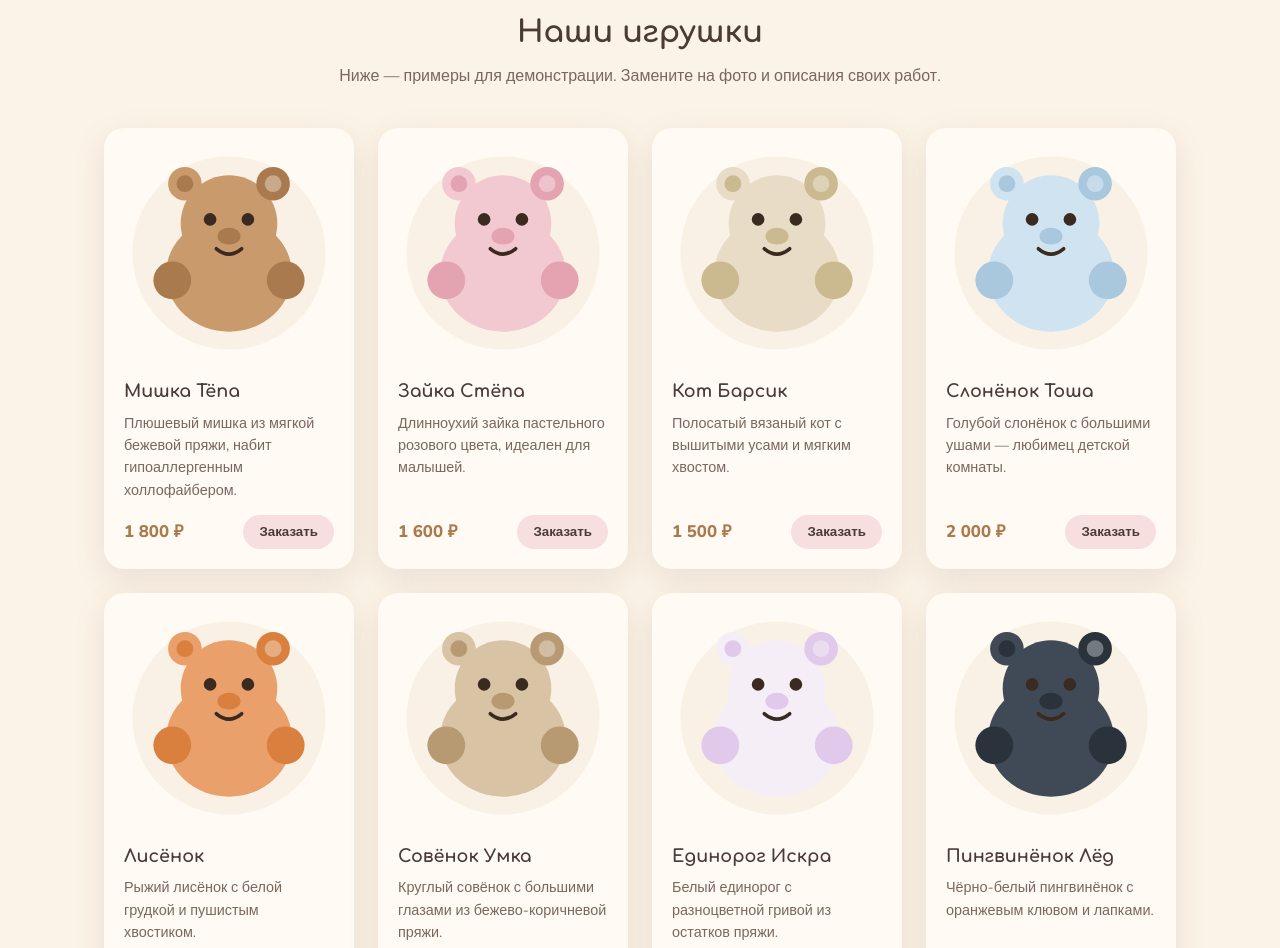
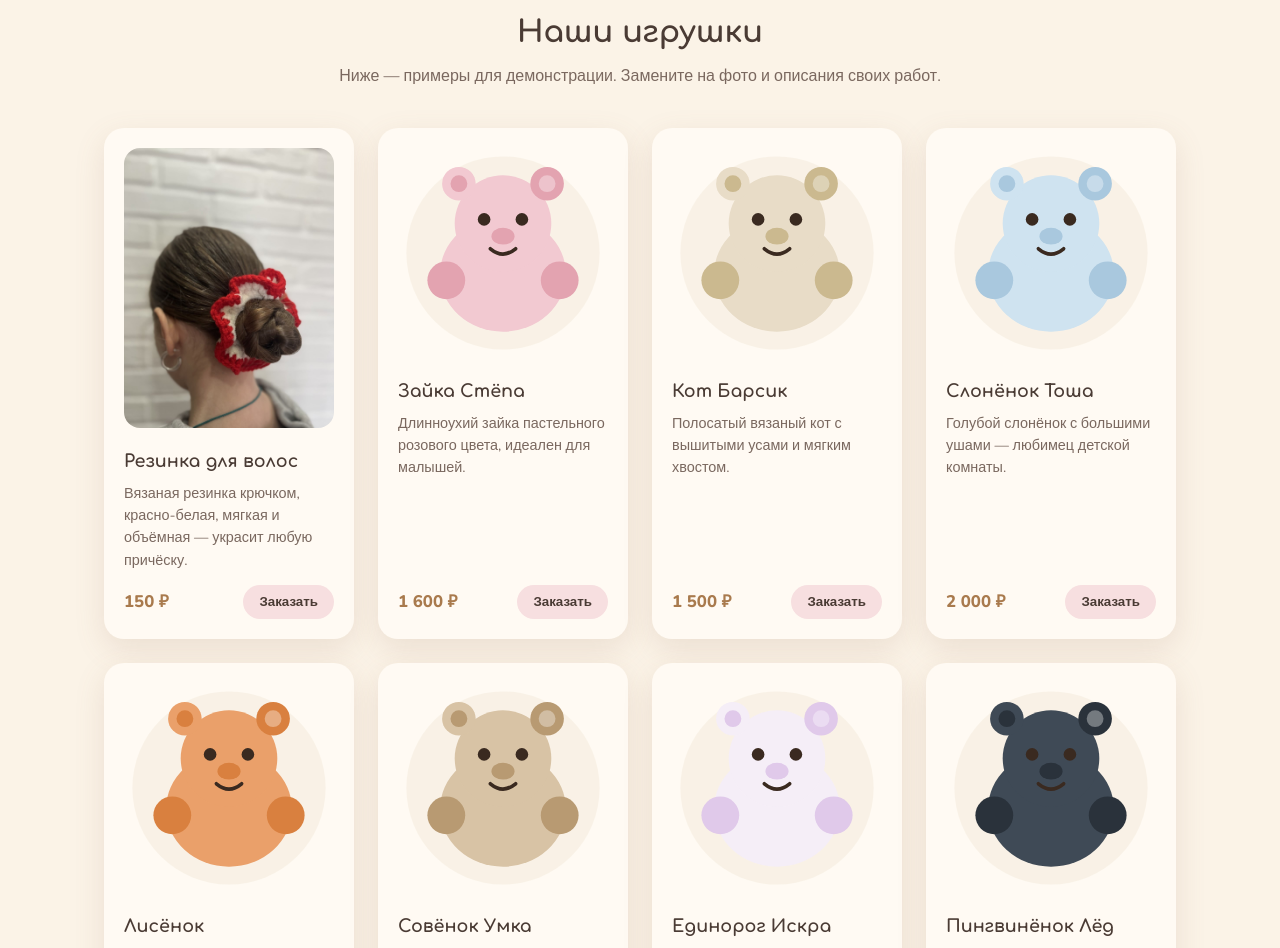
Before and after one commit to maximsevelev/yarn-toys-site, a plain HTML site: page index.html in a window 1280 px wide. Shown: the part 880-1828 px from the top of the page. Drawn offline with nearby package versions, Linux system fonts and the light colour scheme.

Commit message:
Add real product photo support and first real item (red crochet scrunchie)

```diff
--- a/script.js
+++ b/script.js
@@ -1,17 +1,19 @@
 const PRODUCTS = [
   {
-    id: 'bear',
-    name: 'Мишка Тёпа',
-    desc: 'Плюшевый мишка из мягкой бежевой пряжи, набит гипоаллергенным холлофайбером.',
-    price: 1800,
-    color: '#c99a6c',
-    darkColor: '#a97a4d',
+    id: 'scrunchie-red',
+    name: 'Резинка для волос',
+    desc: 'Вязаная резинка крючком, красно-белая, мягкая и объёмная — украсит любую причёску.',
+    price: 150,
+    image: 'rezinka-krasnaya.jpg',
+    color: '#d94f4f',
+    darkColor: '#b73a3a',
   },
   {
     id: 'bunny',
     name: 'Зайка Стёпа',
     desc: 'Длинноухий зайка пастельного розового цвета, идеален для малышей.',
     price: 1600,
+    image: '',
     color: '#f2c9d1',
     darkColor: '#e3a3b0',
   },
@@ -20,6 +22,7 @@ const PRODUCTS = [
     name: 'Кот Барсик',
     desc: 'Полосатый вязаный кот с вышитыми усами и мягким хвостом.',
     price: 1500,
+    image: '',
     color: '#e8dcc7',
     darkColor: '#cbb98f',
   },
@@ -28,6 +31,7 @@ const PRODUCTS = [
     name: 'Слонёнок Тоша',
     desc: 'Голубой слонёнок с большими ушами — любимец детской комнаты.',
     price: 2000,
+    image: '',
     color: '#cfe3f0',
     darkColor: '#a9c8de',
   },
@@ -36,6 +40,7 @@ const PRODUCTS = [
     name: 'Лисёнок',
     desc: 'Рыжий лисёнок с белой грудкой и пушистым хвостиком.',
     price: 1700,
+    image: '',
     color: '#eaa06a',
     darkColor: '#d9803f',
   },
@@ -44,6 +49,7 @@ const PRODUCTS = [
     name: 'Совёнок Умка',
     desc: 'Круглый совёнок с большими глазами из бежево-коричневой пряжи.',
     price: 1550,
+    image: '',
     color: '#d8c3a5',
     darkColor: '#b89a72',
   },
@@ -52,6 +58,7 @@ const PRODUCTS = [
     name: 'Единорог Искра',
     desc: 'Белый единорог с разноцветной гривой из остатков пряжи.',
     price: 2200,
+    image: '',
     color: '#f5eef7',
     darkColor: '#e0c9ea',
   },
@@ -60,6 +67,7 @@ const PRODUCTS = [
     name: 'Пингвинёнок Лёд',
     desc: 'Чёрно-белый пингвинёнок с оранжевым клювом и лапками.',
     price: 1650,
+    image: '',
     color: '#3f4a56',
     darkColor: '#2a323b',
   },
@@ -89,13 +97,20 @@ function formatPrice(price) {
   return price.toLocaleString('ru-RU') + ' ₽';
 }
 
+function toyThumb(product) {
+  if (product.image) {
+    return `<img src="images/${product.image}" alt="${product.name}" loading="lazy">`;
+  }
+  return toyFace(product.color, product.darkColor);
+}
+
 function renderCatalog() {
   const grid = document.getElementById('catalogGrid');
   const select = document.getElementById('product');
 
   const cards = PRODUCTS.map((product) => `
     <article class="toy-card">
-      <div class="toy-thumb">${toyFace(product.color, product.darkColor)}</div>
+      <div class="toy-thumb">${toyThumb(product)}</div>
       <div class="toy-info">
         <h3>${product.name}</h3>
         <p class="toy-desc">${product.desc}</p>
--- a/styles.css
+++ b/styles.css
@@ -267,6 +267,13 @@ a {
   height: 100%;
 }
 
+.toy-thumb img {
+  width: 100%;
+  height: 100%;
+  object-fit: cover;
+  border-radius: 16px;
+}
+
 .toy-info {
   padding: 0 20px 20px;
   display: flex;
```
Also changed, not shown: images/rezinka-krasnaya.jpg (added), 1 other file.
